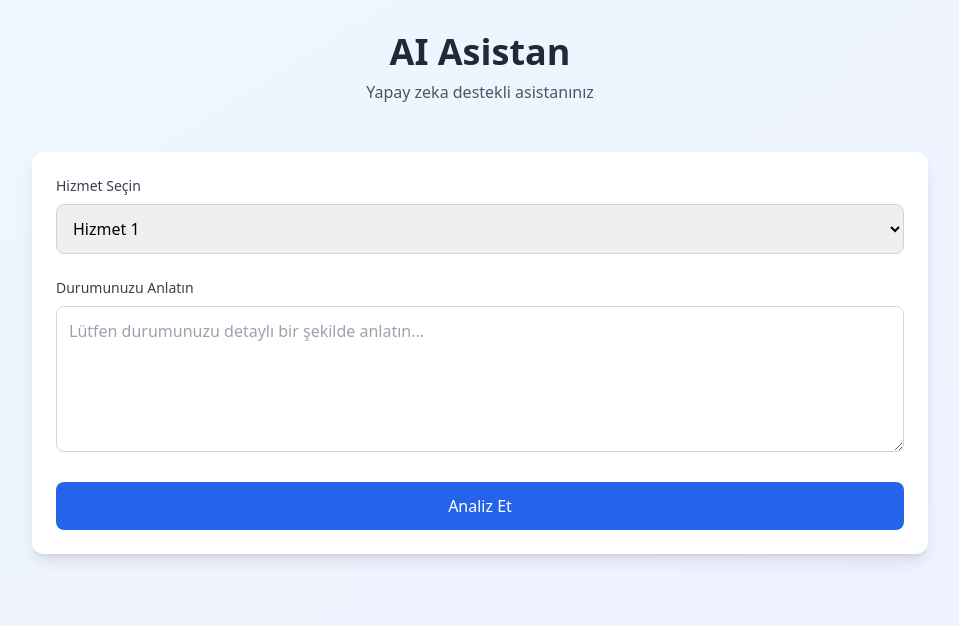
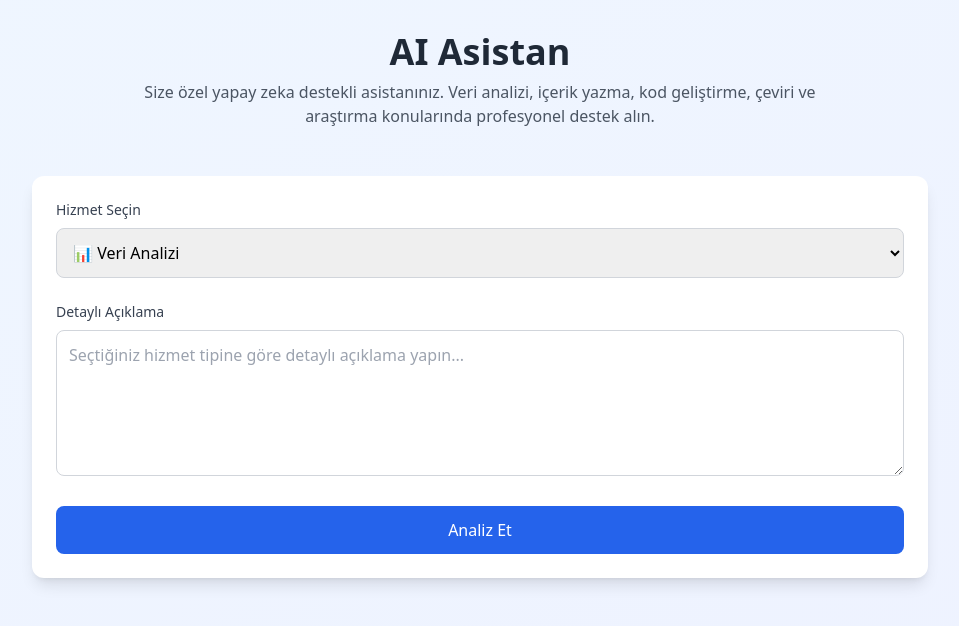
Before and after one commit to iryah/Flask-AI-Template, a Flask app: page / in a window 1280 px wide. Shown: the top 626 px of the page, without its empty margins (160-1119 px from the left). Run offline with Flask 2, Linux system fonts and the light colour scheme; some libraries are stand-ins or nearby versions.

Commit message:
Update index.html

```diff
--- a/templates/index.html
+++ b/templates/index.html
@@ -20,7 +51,10 @@
         <!-- Header -->
         <header class="text-center mb-12">
             <h1 class="text-4xl font-bold text-gray-800 mb-2">AI Asistan</h1>
-            <p class="text-gray-600">Yapay zeka destekli asistanınız</p>
+            <p class="text-gray-600 max-w-2xl mx-auto">
+                Size özel yapay zeka destekli asistanınız. Veri analizi, içerik yazma, kod geliştirme,
+                çeviri ve araştırma konularında profesyonel destek alın.
+            </p>
         </header>
 
         <!-- Ana İçerik -->
@@ -33,29 +67,31 @@
                         Hizmet Seçin
                     </label>
                     <select id="serviceType" class="w-full p-3 border border-gray-300 rounded-lg focus:ring-2 focus:ring-blue-500 focus:border-blue-500 transition-all">
-                        <option value="type1">Hizmet 1</option>
-                        <option value="type2">Hizmet 2</option>
-                        <option value="type3">Hizmet 3</option>
+                        <option value="analysis">📊 Veri Analizi</option>
+                        <option value="writing">📝 İçerik Yazma</option>
+                        <option value="coding">💻 Kod Geliştirme</option>
+                        <option value="translation">🌐 Çeviri</option>
+                        <option value="research">🔍 Araştırma</option>
                     </select>
                 </div>
 
                 <!-- Durum Açıklaması -->
                 <div class="mb-6">
                     <label class="block text-sm font-medium text-gray-700 mb-2">
-                        Durumunuzu Anlatın
+                        Detaylı Açıklama
                     </label>
                     <textarea
                         id="userInput"
                         rows="5"
                         class="w-full p-3 border border-gray-300 rounded-lg focus:ring-2 focus:ring-blue-500 focus:border-blue-500 transition-all"
-                        placeholder="Lütfen durumunuzu detaylı bir şekilde anlatın..."></textarea>
+                        placeholder="Seçtiğiniz hizmet tipine göre detaylı açıklama yapın..."></textarea>
                 </div>
 
                 <!-- Gönder Butonu -->
                 <button
                     onclick="generateResponse()"
-                    class="w-full bg-blue-600 hover:bg-blue-700 text-white font-medium py-3 px-4 rounded-lg transition-colors">
-                    Analiz Et
+                    class="w-full bg-blue-600 hover:bg-blue-700 text-white font-medium py-3 px-4 rounded-lg transition-colors flex items-center justify-center">
+                    <span>Analiz Et</span>
                 </button>
             </div>
 
@@ -93,11 +129,12 @@
         const userInput = document.getElementById('userInput').value;
 
         if (!userInput.trim()) {
-            alert('Lütfen durumunuzu anlatın');
+            alert('Lütfen detaylı açıklama yapın');
             return;
         }
 
         try {
+            // UI'ı hazırla
             loading.classList.remove('hidden');
             responseDiv.classList.add('hidden');
             responseContent.textContent = '';
@@ -116,7 +153,8 @@
             const data = await response.json();
 
             if (data.success) {
-                responseContent.textContent = data.response;
+                // Markdown formatlama
+                responseContent.innerHTML = formatMarkdown(data.response);
                 responseDiv.classList.remove('hidden');
             } else {
                 throw new Error(data.error || 'Bir hata oluştu');
@@ -127,6 +165,34 @@
             loading.classList.add('hidden');
         }
     }
+
+    function formatMarkdown(text) {
+        return text
+            .replace(/# (.*)/g, '<h1>$1</h1>')
+            .replace(/## (.*)/g, '<h2>$1</h2>')
+            .replace(/\* (.*)/g, '<li>$1</li>')
+            .replace(/`(.*?)`/g, '<code>$1</code>')
+            .replace(/\n/g, '<br>');
+    }
+
+    // Textarea'da Enter tuşuyla gönderme
+    document.getElementById('userInput').addEventListener('keydown', function(e) {
+        if (e.key === 'Enter' && (e.ctrlKey || e.metaKey)) {
+            generateResponse();
+        }
+    });
+
+    // Hizmet tipine göre placeholder güncelleme
+    document.getElementById('serviceType').addEventListener('change', function(e) {
+        const placeholders = {
+            'analysis': 'Analiz edilecek veri veya konuyu detaylı açıklayın...',
+            'writing': 'Oluşturulacak içeriğin konusu ve gereksinimlerini belirtin...',
+            'coding': 'Çözülmesi gereken problemi veya geliştirmek istediğiniz kodu açıklayın...',
+            'translation': 'Çevrilmesini istediğiniz metni girin...',
+            'research': 'Araştırılmasını istediğiniz konuyu ve kapsamı belirtin...'
+        };
+        document.getElementById('userInput').placeholder = placeholders[e.target.value] || 'Detaylı açıklama yapın...';
+    });
     </script>
 </body>
 </html>
```
Also changed, not shown: other parts of templates/index.html (+32 -1 lines).
